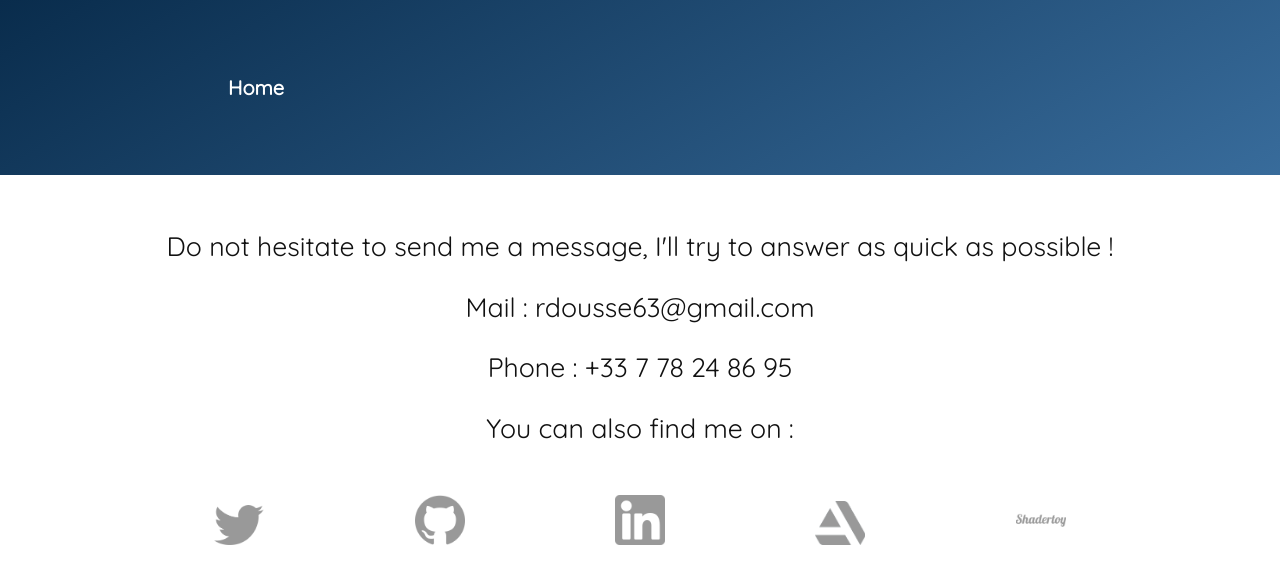
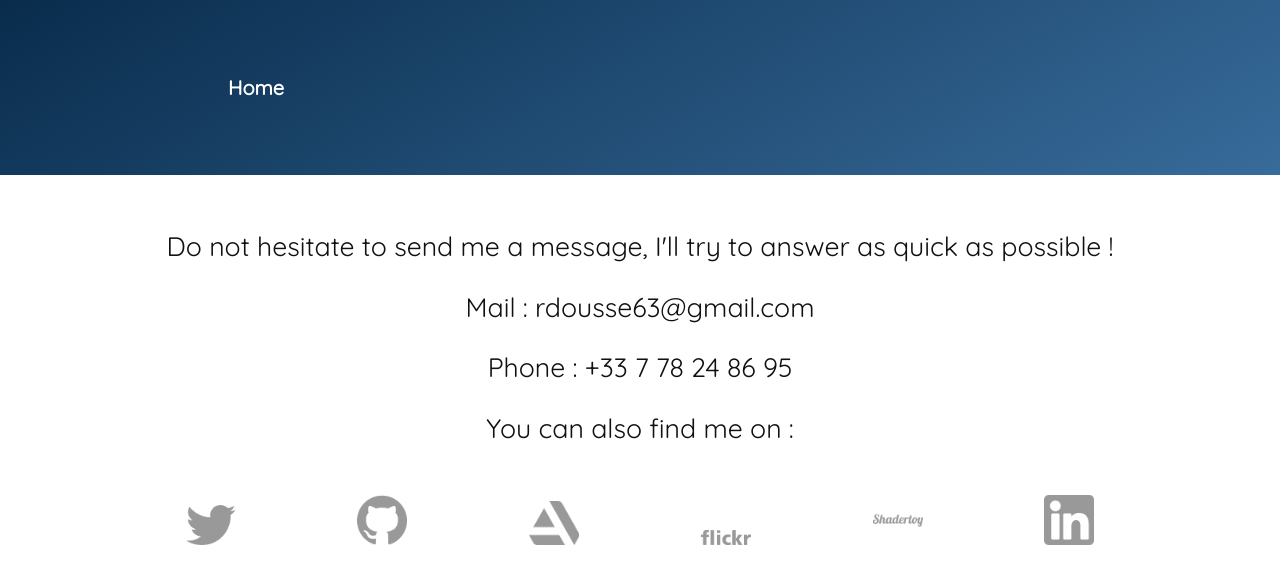
Before and after one commit to Rodousse/rodousse.github.io, an Eleventy site: page src/pages/contact.md in a window 1280 px wide. Built offline with nearby package versions, Linux system fonts and the light colour scheme; Eleventy itself is replaced by a stand-in of ours; files that its build step writes are made by us from their sources.

Commit message:
add flickr to contact

```diff
--- a/src/pages/contact.md
+++ b/src/pages/contact.md
@@ -13,6 +13,7 @@ You can also find me on :
 
 - [![](/img/twitter.png)](https://twitter.com/rodousse)
 - [![](/img/github.png)](https://github.com/Rodousse)
+- [![](/img/artstation.png)](https://rodousse.artstation.com/)
+- [![](/img/flickr.png)](https://www.flickr.com/photos/193530008@N02/)
+- [![](/img/shadertoy.png)](https://www.shadertoy.com/user/rodousse)
 - [![](/img/linkedin.png)](https://www.linkedin.com/in/robin-dousse-8698b9bb/")
-- [![](/img/artstation.png)](https://rodousse.artstation.com/)
-- [![](/img/shadertoy.png)](https://www.shadertoy.com/user/rodousse)
```
Also changed, not shown: src/img/flickr.png (added).
